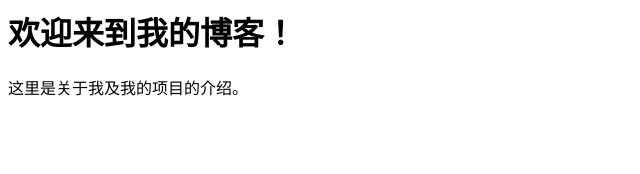
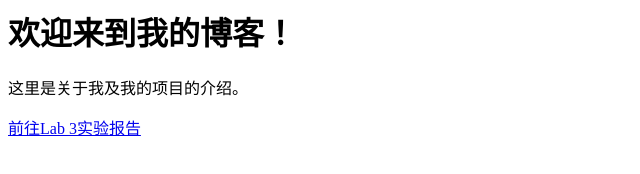
Before and after one commit to bellhouser/bellhouser.github.io, a plain HTML site: page index.html in a window 1280 px wide. Shown: the whole page, without its empty margins (0-640 px from the left). Drawn offline with Linux system fonts and the light colour scheme.

Commit message:
Update index.html

```diff
--- a/index.html
+++ b/index.html
@@ -5,5 +5,9 @@
   <body>
     <h1>欢迎来到我的博客！</h1>
     <p>这里是关于我及我的项目的介绍。</p>
+
+    <!-- 添加超链接 -->
+    <p><a href="lab3.md">前往Lab 3实验报告</a></p>
+
   </body>
 </html>
```
